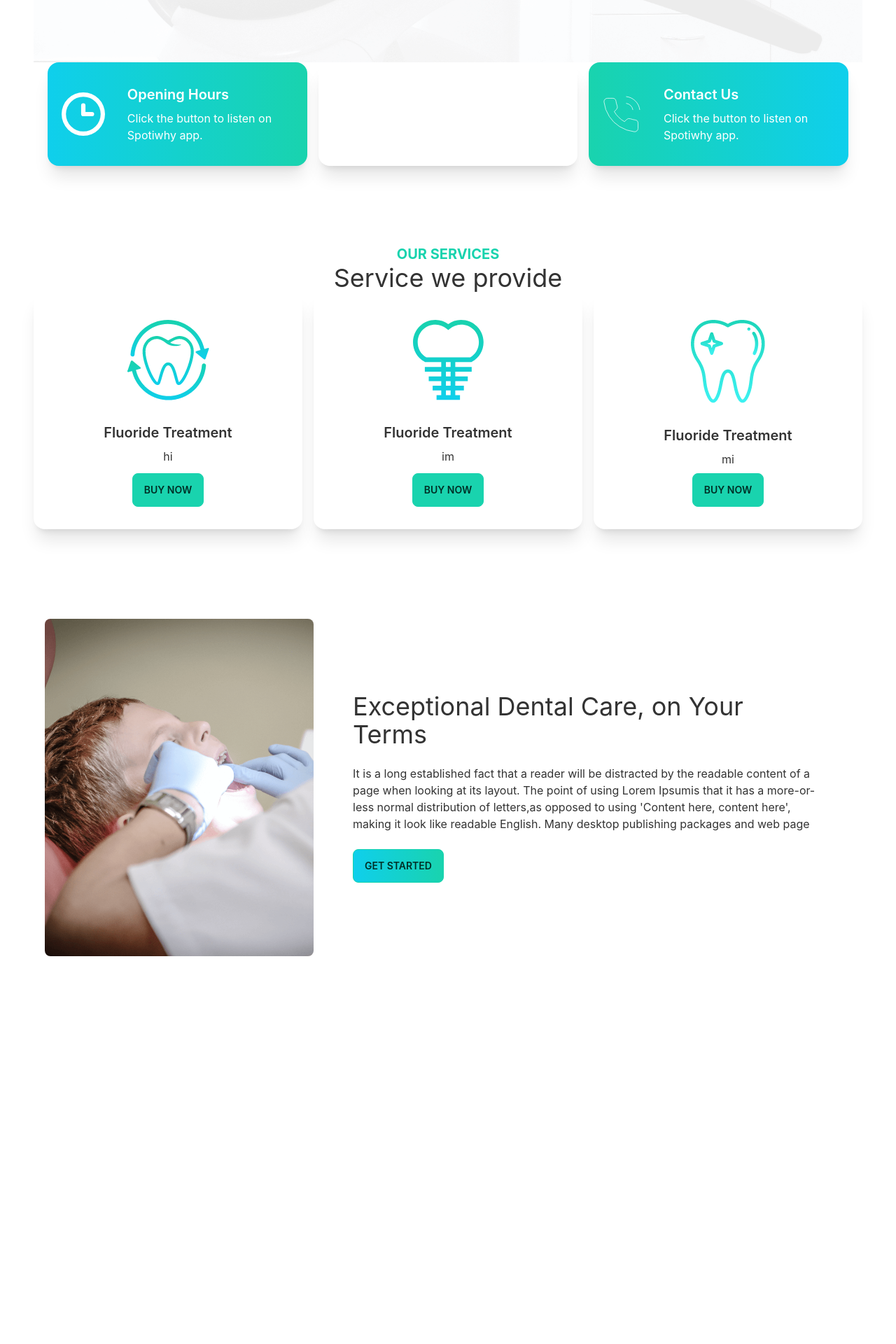
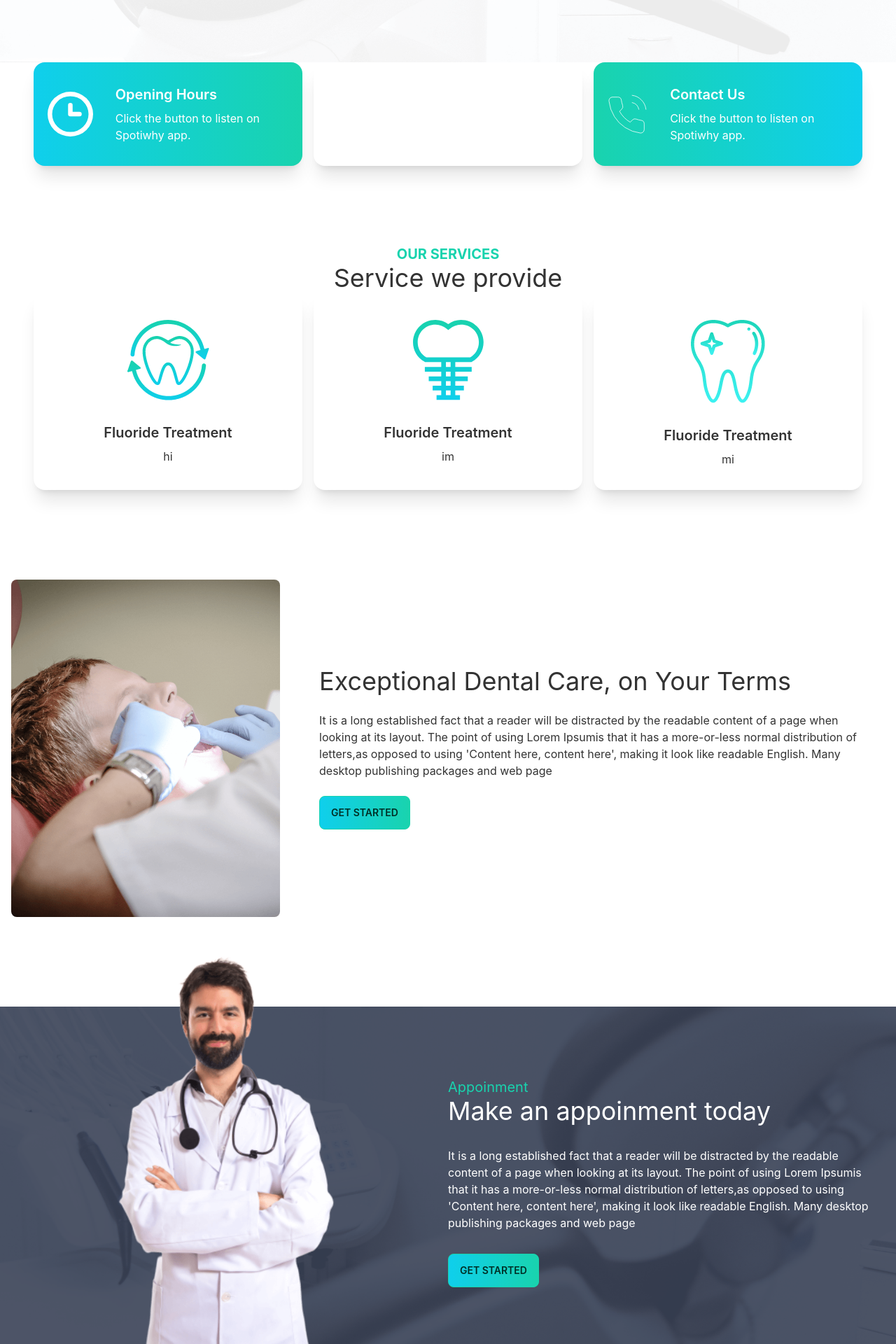
Before and after one commit to writerowson/doctors-portal-client, a React (Create React App) app: page / in a window 1280 px wide. Shown: the part 775-2695 px from the top of the page at 70% size. Before the commit the page ends 2157 px from the top, so only its background shows below. Built offline with nearby package versions, Linux system fonts and the light colour scheme.

Commit message:
appoinment

```diff
--- a/src/pages/HomePage/AnotherService.js
+++ b/src/pages/HomePage/AnotherService.js
@@ -1,15 +1,16 @@
 import React from 'react';
 import treatment from '../../images/treatment.png'
+import Btn from '../Shared/Btn';
 
 const AnotherService = () => {
     return (
-        <div className="hero">
+        <div className="hero mb-28">
             <div className='hero-content flex-col lg:flex-row'>
                 <img className='max-w-sm rounded-lg' src={treatment} alt="treatment" />
                 <div class='px-10 '>
                     <h2 className='text-4xl'>Exceptional Dental Care, on Your Terms</h2>
                     <p className="py-6">It is a long established fact that a reader will be distracted by the readable content of a page when looking at its layout. The point of using Lorem Ipsumis that it has a more-or-less normal distribution of letters,as opposed to using 'Content here, content here', making it look like readable English. Many desktop publishing packages and web page</p>
-                    <button className='btn btn-primary bg-gradient-to-r text-light from-secondary to-primary '>Get Started </button>
+                    <Btn>Get started</Btn>
                 </div>
             </div>
         </div>
--- a/src/pages/HomePage/Banner.js
+++ b/src/pages/HomePage/Banner.js
@@ -1,9 +1,10 @@
 import React from 'react';
 import chair from '../../images/chair.png';
+import Btn from '../Shared/Btn';
 
 const Banner = () => {
     return (
-        <div className="hero min-h-screen">
+        <div className="hero min-h-screen px-8">
 
             <div className="hero-content flex-col lg:flex-row-reverse">
                 <img src={chair} className="max-w-sm rounded-lg shadow-2xl" />
@@ -11,7 +12,7 @@ const Banner = () => {
                     <h1 className="text-5xl font-bold">Your New Smile Starts Here</h1>
                     <p className="py-6">Provident cupiditate voluptatem et in. Quaerat fugiat ut assumenda excepturi exercitationem quasi. In deleniti eaque aut repudiandae et a id nisi.</p>
 
-                    <button className='btn btn-primary bg-gradient-to-r text-light from-secondary to-primary '>Get Started </button>
+                    <Btn>Get started</Btn>
 
                 </div>
 
--- a/src/pages/HomePage/Doctor.js
+++ /dev/null
@@ -1,11 +0,0 @@
-import React from 'react';
-
-const Doctor = () => {
-    return (
-        <div>
-
-        </div>
-    );
-};
-
-export default Doctor;
--- a/src/pages/HomePage/Home.js
+++ b/src/pages/HomePage/Home.js
@@ -5,9 +5,11 @@ import Info from './Info/Info';
 import Services from './Services';
 import bgImage from '../../images/bg.png';
 import AnotherService from './AnotherService';
+import MakeAppoinment from './MakeAppoinment';
+
 const Home = () => {
     return (
-        <div className='px-12'>
+        <div >
             <div style={{
                 backgroundImage: `url(${bgImage})`,
                 backgroundSize: "cover",
@@ -18,6 +20,8 @@ const Home = () => {
             <Info></Info>
             <Services></Services>
             <AnotherService></AnotherService>
+            <MakeAppoinment></MakeAppoinment>
+
 
         </div >
     );
--- a/src/pages/HomePage/Info/Info.js
+++ b/src/pages/HomePage/Info/Info.js
@@ -8,7 +8,7 @@ import phone from '../../../icons/phone.svg'
 
 const Info = () => {
     return (
-        <div className='grid grid-cols-1 lg:grid-cols-3  gap-4 px-5'>
+        <div className='grid grid-cols-1 lg:grid-cols-3  gap-4 px-12'>
 
 
             <InfoPage bgClass="bg-gradient-to-r text-light from-secondary to-primary" cardTitle="Opening Hours" img={clock} ></InfoPage>
--- /dev/null
+++ b/src/pages/HomePage/MakeAppoinment.js
@@ -0,0 +1,26 @@
+import React from 'react';
+import doctor from '../../images/doctor.png'
+import bgImage from '../../images/appointment.png'
+import Btn from '../Shared/Btn';
+
+
+const MakeAppoinment = () => {
+    return (
+        <section style={{
+            backgroundImage: `url(${bgImage})`,
+            backgroundSize: "cover",
+        }} className='flex  justify-center items-center mt-10 lg:mx-0 sm:mx-12 '>
+            <div className='flex-1 hidden lg:block '>
+                <img className='mt-[-130px]' src={doctor} alt="" />
+            </div>
+            <div className='flex-1 p-7'>
+                <h3 className='text-xl  text-primary pt-5'>Appoinment</h3>
+                <h2 className='text-4xl text-white'>Make an appoinment today</h2>
+                <p className='text-white py-8'>It is a long established fact that a reader will be distracted by the readable content of a page when looking at its layout. The point of using Lorem Ipsumis that it has a more-or-less normal distribution of letters,as opposed to using 'Content here, content here', making it look like readable English. Many desktop publishing packages and web page</p>
+                <div> <Btn className='text-white'>Get started</Btn></div>
+            </div >
+        </section >
+    );
+};
+
+export default MakeAppoinment;
--- a/src/pages/HomePage/Service.js
+++ b/src/pages/HomePage/Service.js
@@ -1,4 +1,5 @@
 import React from 'react';
+import Btn from '../Shared/Btn';
 
 const Service = ({ service }) => {
     return (
@@ -9,9 +10,6 @@ const Service = ({ service }) => {
             <div class="card-body items-center text-center">
                 <h2 class="card-title">{service.name}</h2>
                 <p>{service.description}</p>
-                <div class="card-actions">
-                    <button class="btn btn-primary">Buy Now</button>
-                </div>
             </div>
         </div>
     );
--- a/src/pages/HomePage/Services.js
+++ b/src/pages/HomePage/Services.js
@@ -26,7 +26,7 @@ const Services = () => {
     ]
 
     return (
-        <div className="my-28">
+        <div className="my-28 px-12">
             <div className='text-center '>
                 <h3 className='text-xl text-primary font-bold uppercase'>Our Services</h3>
                 <h2 className='text-4xl'>Service we provide</h2>
--- /dev/null
+++ b/src/pages/HomePage/Testimonyal.js
@@ -0,0 +1,14 @@
+import React from 'react';
+
+const Testimonyal = () => {
+    return (
+        <section>
+            <div>
+                <h4 className="text-xl text-primary font-bold">What Our Patients Says</h4>
+            </div>
+            <div></div>
+        </section>
+    );
+};
+
+export default Testimonyal;
--- /dev/null
+++ b/src/pages/Shared/Btn.js
@@ -0,0 +1,11 @@
+import React, { Children } from 'react';
+
+const Btn = ({ children }) => {
+    return (
+        <div>
+            <button className='btn btn-primary bg-gradient-to-r text-light from-secondary to-primary '>{children} </button>
+        </div>
+    );
+};
+
+export default Btn;
```
